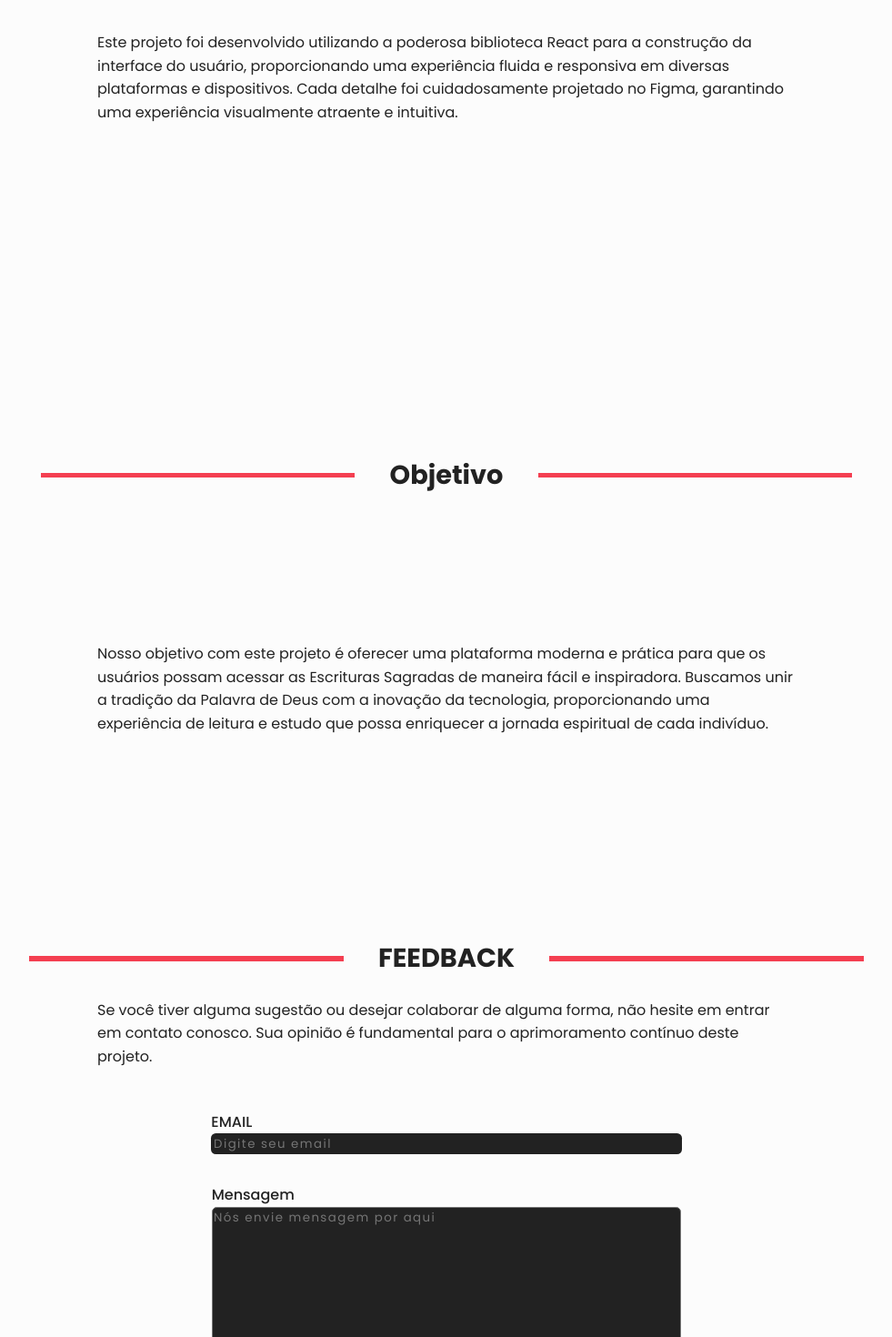
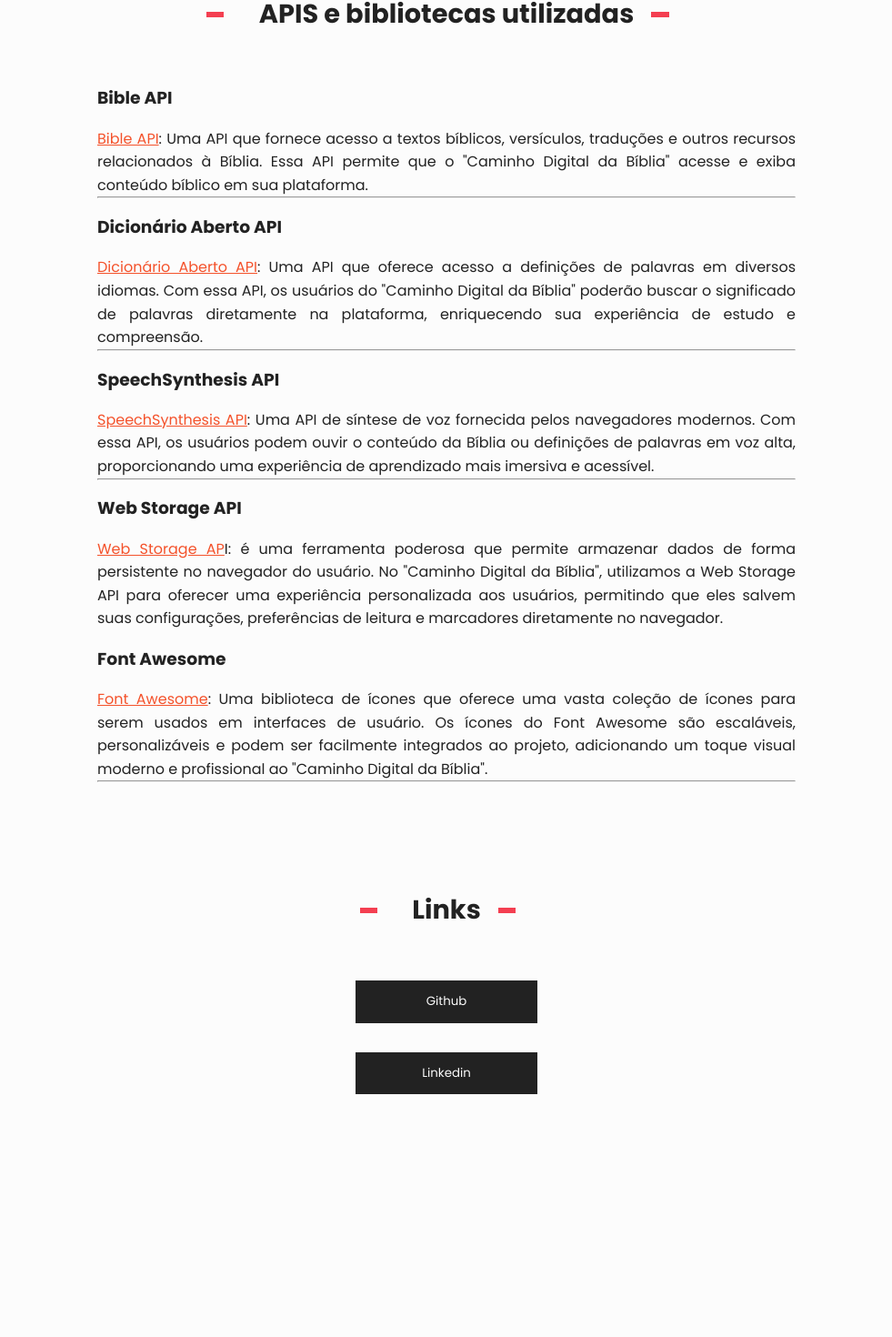
Before and after one commit to Dannick10/CaminhoDigitaldaBiblia, a React (Vite) app: page /sobre in a window 1280 px wide. Shown: the part 397-1867 px from the top of the page at 91% size, without its empty margins (149-1130 px from the left). After the commit the page ends 1664 px from the top, so only its background shows below. Built offline with nearby package versions, Linux system fonts and the light colour scheme; no server answers.

Commit message:
:fix correction about

```diff
--- a/src/Pages/Sobre.jsx
+++ b/src/Pages/Sobre.jsx
@@ -1,17 +1,78 @@
 import React from 'react'
 import styles from './Sobre.module.css'
-import AboutComponent from '../components/AboutComponent'
 
 const Sobre = () => {
 
   return (
     <main className={styles.about_all}>
 
-    <AboutComponent title="Sobre o Projeto" info="Este projeto foi desenvolvido utilizando a poderosa biblioteca React para a construção da interface do usuário, proporcionando uma experiência fluida e responsiva em diversas plataformas e dispositivos. Cada detalhe foi cuidadosamente projetado no Figma, garantindo uma experiência visualmente atraente e intuitiva." submit={false}/>
+  <section className="about_main">
 
-    <AboutComponent title="Objetivo" info="Nosso objetivo com este projeto é oferecer uma plataforma moderna e prática para que os usuários possam acessar as Escrituras Sagradas de maneira fácil e inspiradora. Buscamos unir a tradição da Palavra de Deus com a inovação da tecnologia, proporcionando uma experiência de leitura e estudo que possa enriquecer a jornada espiritual de cada indivíduo."/>
+      <aside className="about_section">
+        <div className="title_about">
 
-    <AboutComponent title="FEEDBACK" info="Se você tiver alguma sugestão ou desejar colaborar de alguma forma, não hesite em entrar em contato conosco. Sua opinião é fundamental para o aprimoramento contínuo deste projeto." submit={true}/>
+              <span className="firstline"></span >
+                <h2>Sobre o Projeto</h2>
+              <span className="lastline"></span>
+            </div>
+            <div className="description_about">
+              <p>Este projeto foi desenvolvido utilizando HTML, CSS, JAVASCRIPT, REACT, FIREBASE para a construção da interface do usuário, proporcionando uma experiência fluida e responsiva em diversas plataformas e dispositivos. Cada detalhe foi cuidadosamente projetado no Figma, garantindo uma experiência visualmente atraente e intuitiva. dev ~ Daniel Rocha</p>
+            </div>
+         </aside>
+
+      <aside className="about_section">
+        <div className="title_about">
+
+              <span className="firstline"></span >
+                <h2>APIS e bibliotecas utilizadas</h2>
+              <span className="lastline"></span>
+            </div>
+            <div className="description_about">
+
+              <h3>Bible API</h3>
+              <p><a href="https://bible-api.com/" target='_blank'>Bible API</a>: Uma API que fornece acesso a textos bíblicos, versículos, traduções e outros recursos relacionados à Bíblia. Essa API permite que o "Caminho Digital da Bíblia" acesse e exiba conteúdo bíblico em sua plataforma.</p>
+              <hr />
+              <h3>Dicionário Aberto API</h3>
+              <p><a href="https://api.dicionario-aberto.net/index.html" target='_blank'>Dicionário Aberto API</a>: Uma API que oferece acesso a definições de palavras em diversos idiomas. Com essa API, os usuários do "Caminho Digital da Bíblia" poderão buscar o significado de palavras diretamente na plataforma, enriquecendo sua experiência de estudo e compreensão.</p>
+              <hr />
+              <h3>SpeechSynthesis API</h3>
+              <p><a href="https://developer.mozilla.org/en-US/docs/Web/API/SpeechSynthesis" target='_blank'>SpeechSynthesis API</a>: Uma API de síntese de voz fornecida pelos navegadores modernos. Com essa API, os usuários podem ouvir o conteúdo da Bíblia ou definições de palavras em voz alta, proporcionando uma experiência de aprendizado mais imersiva e acessível.</p>
+              <hr />
+              <h3>Web Storage API</h3>
+              <p><a href="https://developer.mozilla.org/en-US/docs/Web/API/Web_Storage_API" target='_blank'>Web Storage AP</a>I: é uma ferramenta poderosa que permite armazenar dados de forma persistente no navegador do usuário. No "Caminho Digital da Bíblia", utilizamos a Web Storage API para oferecer uma experiência personalizada aos usuários, permitindo que eles salvem suas configurações, preferências de leitura e marcadores diretamente no navegador.</p>
+              <h3>Font Awesome</h3>
+              <p><a href="https://fontawesome.com/" target='_blank'>Font Awesome</a>: Uma biblioteca de ícones que oferece uma vasta coleção de ícones para serem usados em interfaces de usuário. Os ícones do Font Awesome são escaláveis, personalizáveis e podem ser facilmente integrados ao projeto, adicionando um toque visual moderno e profissional ao "Caminho Digital da Bíblia".</p>
+              <hr />
+
+
+            </div>
+         </aside>
+
+         <aside className="about_section">
+        <div className="title_about">
+
+              <span className="firstline"></span >
+                <h2>Links</h2>
+              <span className="lastline"></span>
+            </div>
+            <div className="description_about">
+                <a href="https://github.com/Dannick10/bibleapi" target='_blank' className='des_link'>
+              <button>
+                  Github
+                  </button>
+                  </a>
+
+                  <a href="https://www.linkedin.com/in/futurodevdaniel/" target='_blank' className='des_link'>
+              <button>
+              Linkedin
+                  </button>
+                  </a>
+            </div>
+         </aside>
+
+
+      </section>
+
 
     </main>
   )
--- a/src/components/AboutComponent.jsx
+++ /dev/null
@@ -1,53 +0,0 @@
-import React from 'react'
-import { useState } from 'react'
-
-const AboutComponent = ({title,info,submit}) => {
-
-    const [message,SetMessage] = useState()
-    const [email,SetEmail] = useState()
-
-    const handleSubmit = (e) =>{
-        e.preventDefault()
-
-        SetMessage('')
-        SetEmail('')
-    }
-
-  return (
-    <section className="about_main">
-
-    <aside className="about_section">
-      <div className="title_about">
-
-        <span className="firstline"></span >
-          <h2>{title}</h2>
-        <span className="lastline"></span>
-      </div>
-
-      <div className="description_about">
-        <p>{info}</p>
-      </div>
-    {submit && (
-        <div>
-        <form className='about_submit' onSubmit={handleSubmit}>
-
-            <label>
-                <div>EMAIL</div>
-                <input type="email" required="on" placeholder='Digite seu email' value={email} onChange={(e)=>SetEmail(e.target.value)}/>
-            </label>
-
-            <label>
-                <div>Mensagem</div>
-                <textarea cols="30" rows="10" required="on" placeholder='Nós envie mensagem por aqui' value={message} pattern="[a-z0-9._%+-]+@[a-z0-9.-]+\.[a-z]{2,4}$" onChange={(e)=>{SetMessage(e.target.value)}}></textarea>
-            </label>
-            <input type="submit" value="Enviar" />
-        </form>
-      </div>
-          )}
-
-    </aside>
-  </section>
-  )
-}
-
-export default AboutComponent
--- a/src/index.css
+++ b/src/index.css
@@ -6,7 +6,10 @@
  .about_main{
     color: var(--color4);
     line-height: 1.6em;
-    padding: 1em 0;
+    padding: 3em 0;
+    display: flex;
+    flex-direction: column;
+    gap: 8em;
  }
 
 
@@ -15,8 +18,11 @@
     flex-direction: column;
     align-items: center;
     justify-content: space-evenly;
-    height: 80vh;
+    gap: 3em;
+}
 
+.about_section a {
+    color: var(--color0);
 }
 
 .title_about{
@@ -29,20 +35,28 @@
 .firstline,
 .lastline{
 position: relative;
-width: 18em;
+width: 1em;
 right: 2em;
 height: .3em;
 background-color: var(--color1);
 }
 
 .lastline{
-left: 2em;
+left: 1em;
 }
 
 
 
 .description_about{
     width: 60%;
+    display: flex;
+    flex-direction: column;
+    text-align: justify;
+}
+
+.description_about h3{
+    margin: 1em 0;
+
 }
 
 .about_submit{
@@ -50,6 +64,22 @@ left: 2em;
     flex-direction: column;
     align-items: center;
     font-family: var(--font);
+}
+.des_link{
+    margin: 1em auto;
+}
+
+.description_about button{
+ width: 200px;
+ padding: 1em;
+ background-color: var(--color4);
+ cursor: pointer;
+ color: var(--color3);
+}
+
+.description_about button:hover{
+    background-color: var(--color0);
+    transition: .2s cubic-bezier(0.165, 0.84, 0.44, 1);
 }
 
 .about_submit textarea,
@@ -285,7 +315,7 @@ background-color: var(--color4);
     .description_about{
         font-size: 0.9em;
         width: 80%;
-        text-align: center;
+
     }
 
     .about_submit textarea,
```
Also changed, not shown: public/capitulos.PNG (added), public/primeirapagina.PNG (added), src/Pages/Sobre.module.css (line endings or trailing spaces).
